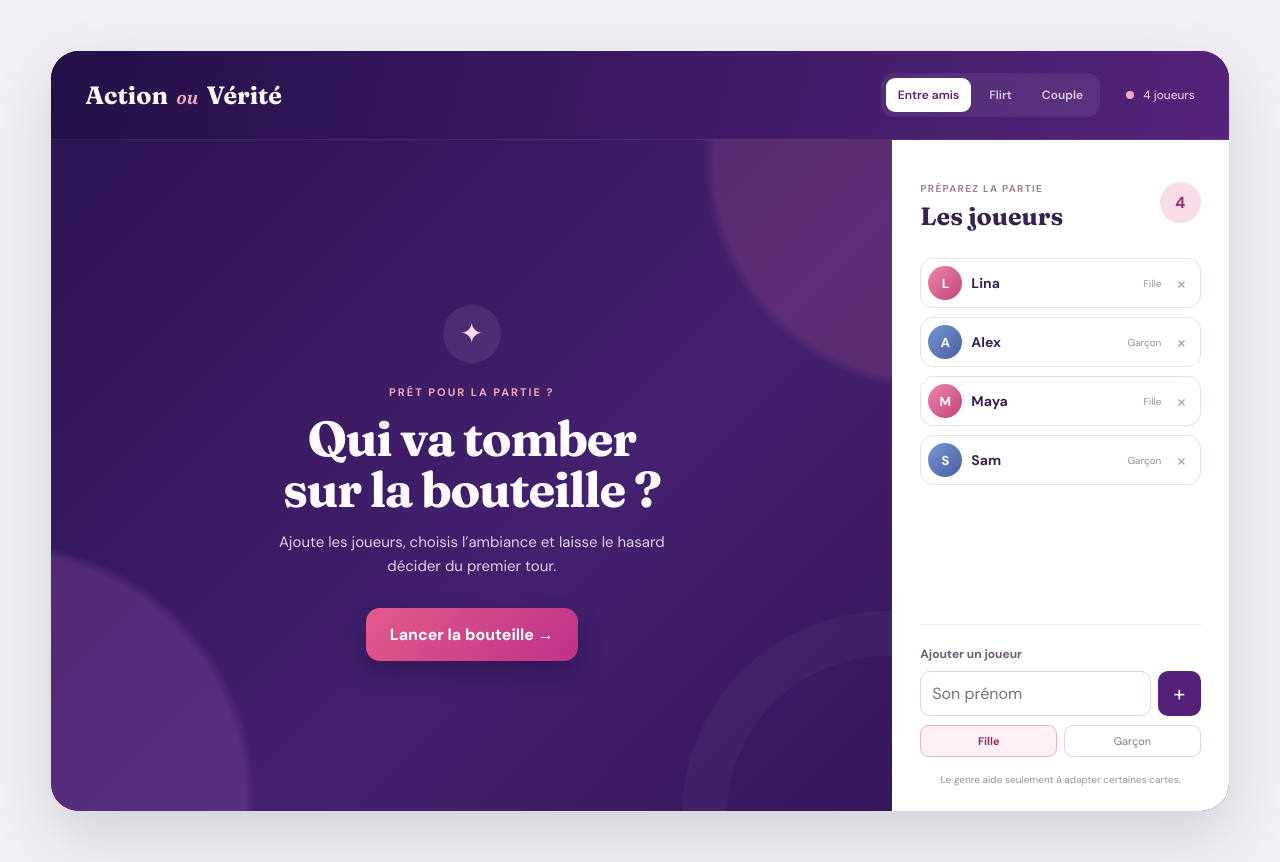
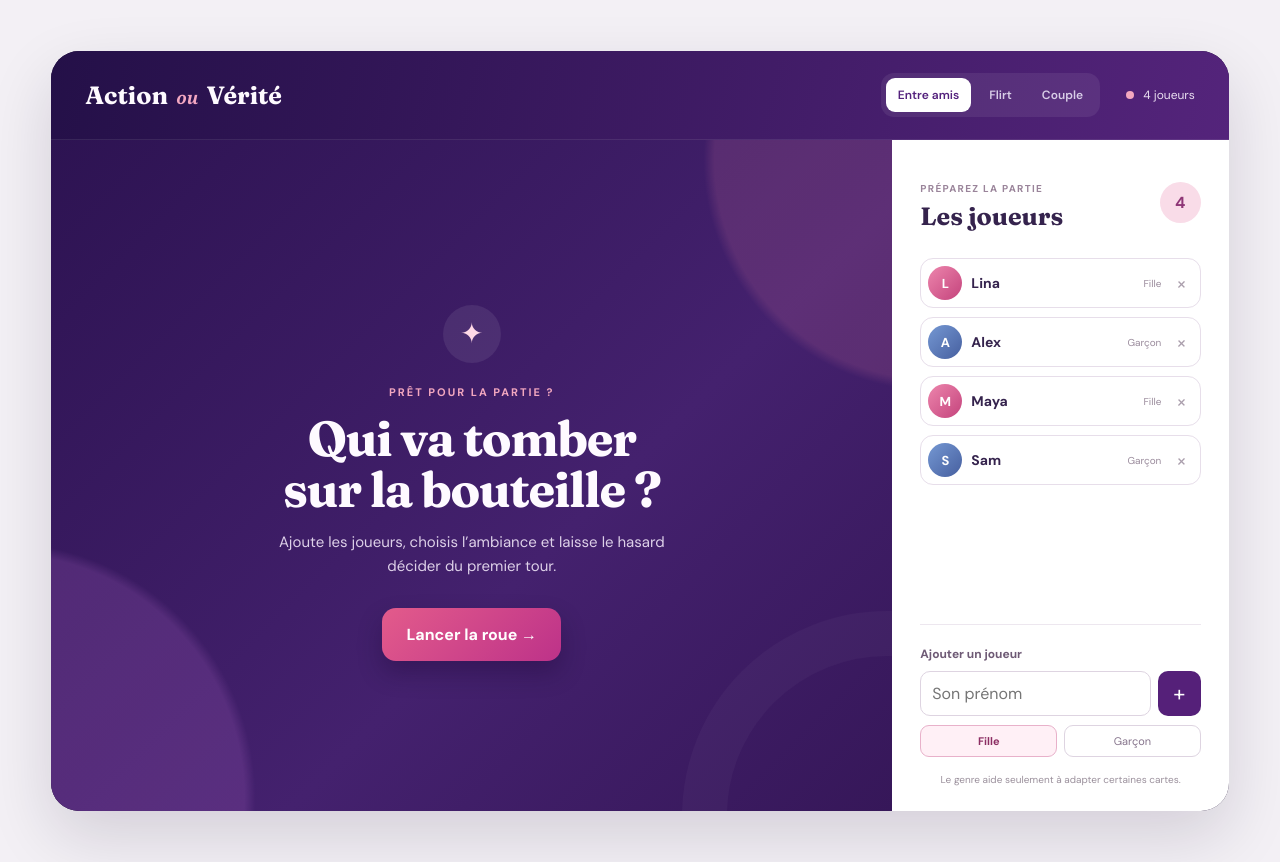
Before and after one commit to wind0009/true-or-dare, a Next.js app: page / in a window 1280 px wide. Built offline with nearby package versions, Linux system fonts and the light colour scheme.

Commit message:
Refine fortune wheel animation

```diff
--- a/app/page.tsx
+++ b/app/page.tsx
@@ -25,40 +25,36 @@ export default function Game() {
   const [wheelRotation, setWheelRotation] = useState(0);
 
   const question = useMemo(() => packs[pack][kind][index % packs[pack][kind].length], [pack, kind, index]);
+  const wheelGradient = useMemo(() => {
+    const colors = ["#ef7e9f", "#8f77d8", "#f1c86d", "#66a9b3", "#dc8bc0", "#738fe0", "#f49d69", "#8dbf83"];
+    const step = 360 / players.length;
+    return `conic-gradient(${players.map((_, itemIndex) => `${colors[itemIndex % colors.length]} ${itemIndex * step}deg ${(itemIndex + 1) * step}deg`).join(", ")})`;
+  }, [players]);
 
   function pickPlayer() {
     if (players.length < 2) return;
-    const values = new Uint32Array(1);
-    crypto.getRandomValues(values);
-    const selectedIndex = values[0] % players.length;
-    const sliceAngle = 360 / players.length;
-    const landingAngle = 360 - selectedIndex * sliceAngle;
+    const randomValue = new Uint32Array(1);
+    crypto.getRandomValues(randomValue);
+    const selectedIndex = randomValue[0] % players.length;
+    const landingAngle = 360 - selectedIndex * (360 / players.length);
     setPhase("spinning");
-    setWheelRotation((current) => current + 4320 + landingAngle);
-    window.setTimeout(() => {
-      setPlayer(players[selectedIndex]);
-      setPhase("choice");
-    }, 5600);
+    window.setTimeout(() => setWheelRotation((current) => current + 4320 + landingAngle), 80);
+    window.setTimeout(() => { setPlayer(players[selectedIndex]); setPhase("choice"); }, 6100);
   }
+
   function chooseKind(nextKind: Kind) { setKind(nextKind); setIndex((current) => current + 1); setPhase("card"); }
   function addPlayer(event: React.FormEvent) { event.preventDefault(); const cleanName = name.trim(); if (!cleanName || players.some((item) => item.name.toLowerCase() === cleanName.toLowerCase())) return; setPlayers((items) => [...items, { name: cleanName, gender }]); setName(""); }
   function removePlayer(removed: Player) { setPlayers((items) => items.filter((item) => item.name !== removed.name)); }
-
   const level = pack === "Flirt" ? "Flirt ✨" : pack === "Couple" ? "Doux 💞" : "Entre amis 🎉";
 
   return <main className="app"><section className="game-shell">
     <header className="topbar"><div className="brand">Action <em>ou</em> Vérité</div><nav className="pack-tabs" aria-label="Ambiance du jeu">{(Object.keys(packs) as Array<keyof typeof packs>).map((item) => <button key={item} className={pack === item ? "selected" : ""} onClick={() => { setPack(item); setIndex(0); }}>{item}</button>)}</nav><div className="session"><span /> {players.length} joueurs</div></header>
-
     <section className={`game-area phase-${phase}`}>
-      {phase === "setup" && <div className="stage setup-stage"><div className="stage-mark">✦</div><p className="eyebrow">PRÊT POUR LA PARTIE ?</p><h1>Qui va tomber<br />sur la bouteille ?</h1><p className="stage-copy">Ajoute les joueurs, choisis l’ambiance et laisse le hasard décider du premier tour.</p><button className="primary-button" disabled={players.length < 2} onClick={pickPlayer}>{players.length < 2 ? "Ajoute au moins 2 joueurs" : "Lancer la bouteille  →"}</button></div>}
-
-      {phase === "spinning" && <div className="stage spin-stage"><p className="eyebrow">LA BOUTEILLE TOURNE</p><div className="table-scene"><div className="pointer">▼</div><div className="wheel"><div className="wheel-disk" style={{ transform: `rotate(${wheelRotation}deg)` }}>{players.map((item, itemIndex) => <span key={item.name} className="wheel-name" style={{ transform: `rotate(${itemIndex * (360 / players.length)}deg) translateY(-104px) rotate(${-itemIndex * (360 / players.length)}deg)` }}>{item.name}</span>)}</div><img className="spinning-bottle" src="/assets/spin-bottle.png" alt="Bouteille qui tourne" /></div></div><h1>Suspense…</h1><p className="stage-copy">La flèche désignera une personne au hasard.</p></div>}
-
+      {phase === "setup" && <div className="stage setup-stage"><div className="stage-mark">✦</div><p className="eyebrow">PRÊT POUR LA PARTIE ?</p><h1>Qui va tomber<br />sur la bouteille ?</h1><p className="stage-copy">Ajoute les joueurs, choisis l’ambiance et laisse le hasard décider du premier tour.</p><button className="primary-button" disabled={players.length < 2} onClick={pickPlayer}>{players.length < 2 ? "Ajoute au moins 2 joueurs" : "Lancer la roue  →"}</button></div>}
+      {phase === "spinning" && <div className="stage spin-stage"><p className="eyebrow">LA ROUE TOURNE</p><div className="table-scene"><div className="pointer">▼</div><div className="wheel"><div className="wheel-disk" style={{ transform: `rotate(${wheelRotation}deg)`, background: wheelGradient }}>{players.map((item, itemIndex) => <span key={item.name} className="wheel-name" style={{ transform: `rotate(${itemIndex * (360 / players.length)}deg) translateY(-104px) rotate(${-itemIndex * (360 / players.length)}deg)` }}>{item.name}</span>)}</div><div className="wheel-hub"><img className="spinning-bottle" src="/assets/spin-bottle.png" alt="Bouteille qui tourne" /></div></div></div><h1>Suspense…</h1><p className="stage-copy">La roue ralentit puis la flèche désigne une personne au hasard.</p></div>}
       {phase === "choice" && <div className="stage choice-stage"><p className="eyebrow">C’EST TON TOUR</p><div className="chosen-avatar">{player?.name[0]}</div><h1>{player?.name},<br />tu choisis quoi ?</h1><p className="stage-copy">Action ou Vérité ? À toi de décider avant de découvrir la carte.</p><div className="choice-buttons"><button className="truth-choice" onClick={() => chooseKind("Vérité")}><span>💬</span> Vérité</button><button className="action-choice" onClick={() => chooseKind("Action")}><span>⚡</span> Action</button></div></div>}
-
       {phase === "card" && <div className="stage card-stage"><div className="turn-line"><span>Tour de</span><strong>{player?.name}</strong></div><h1>{kind} !</h1><article className={`challenge-card ${kind === "Action" ? "action-card" : "truth-card"}`}><div className="card-topline"><span>{kind === "Action" ? "⚡" : "💬"}</span> {kind}</div><p>{question}</p><div className="card-foot"><div><small>NIVEAU</small><b>{level}</b></div><small>CARTE {String((index % 40) + 1).padStart(2, "0")} / 40</small></div></article><button className="skip-button" onClick={pickPlayer}>Tour suivant  →</button></div>}
     </section>
-
     <aside className="players-panel"><div className="players-heading"><div><span>{phase === "setup" ? "PRÉPAREZ LA PARTIE" : "PARTIE EN COURS"}</span><h2>Les joueurs</h2></div><b>{players.length}</b></div><div className="player-list">{players.map((item) => <div className={player?.name === item.name ? "player active" : "player"} key={item.name}><i className={item.gender === "Fille" ? "girl" : "boy"}>{item.name[0]}</i><span>{item.name}</span><small>{item.gender}</small><button onClick={() => removePlayer(item)} aria-label={`Retirer ${item.name}`}>×</button></div>)}</div><form onSubmit={addPlayer} className="add-player"><label htmlFor="player-name">Ajouter un joueur</label><div><input id="player-name" value={name} onChange={(event) => setName(event.target.value)} placeholder="Son prénom" /><button type="submit">+</button></div><div className="gender-choice"><button type="button" className={gender === "Fille" ? "chosen" : ""} onClick={() => setGender("Fille")}>Fille</button><button type="button" className={gender === "Garçon" ? "chosen" : ""} onClick={() => setGender("Garçon")}>Garçon</button></div></form><p className="privacy-note">Le genre aide seulement à adapter certaines cartes.</p></aside>
   </section></main>;
 }
```
Also changed, not shown: app/globals.css.
